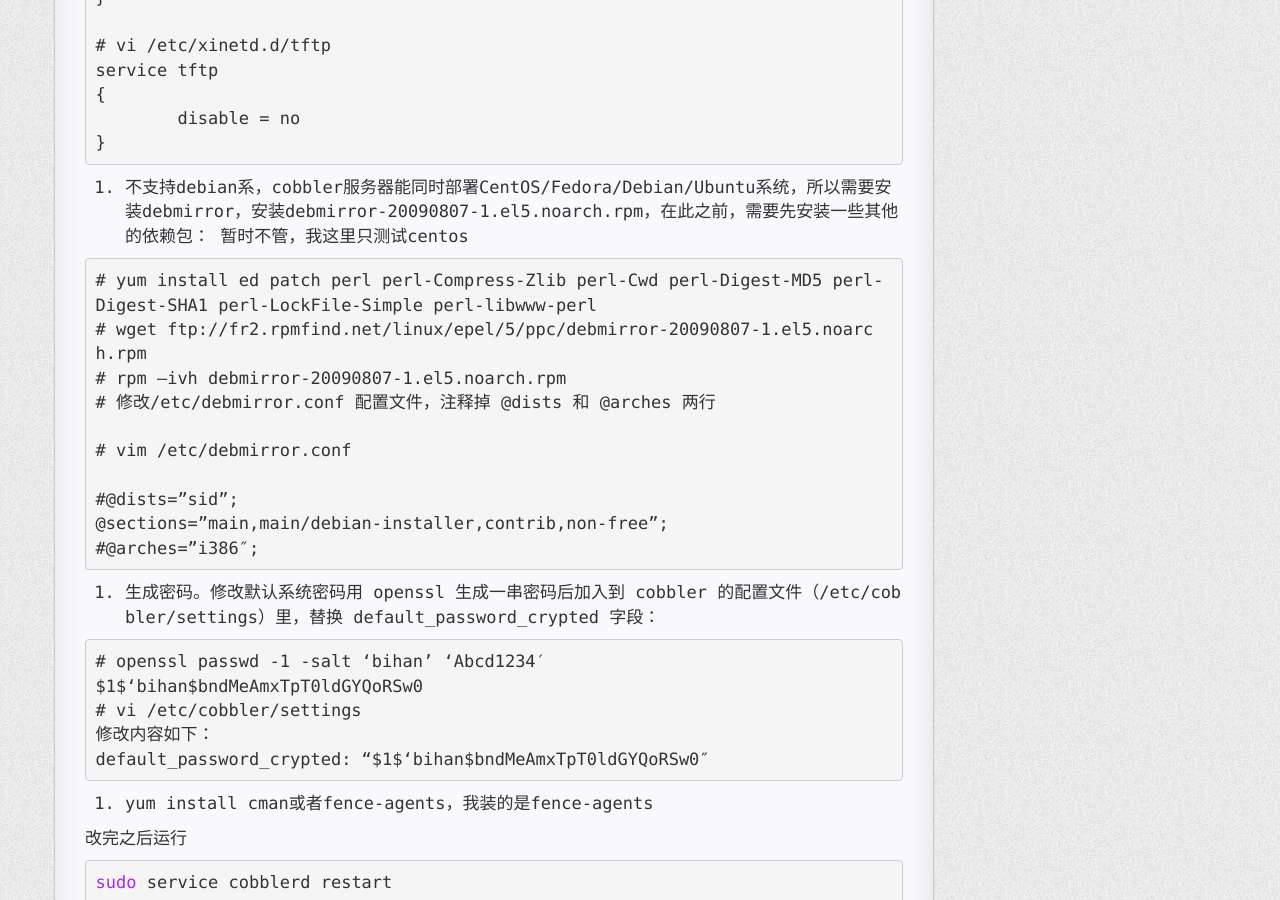
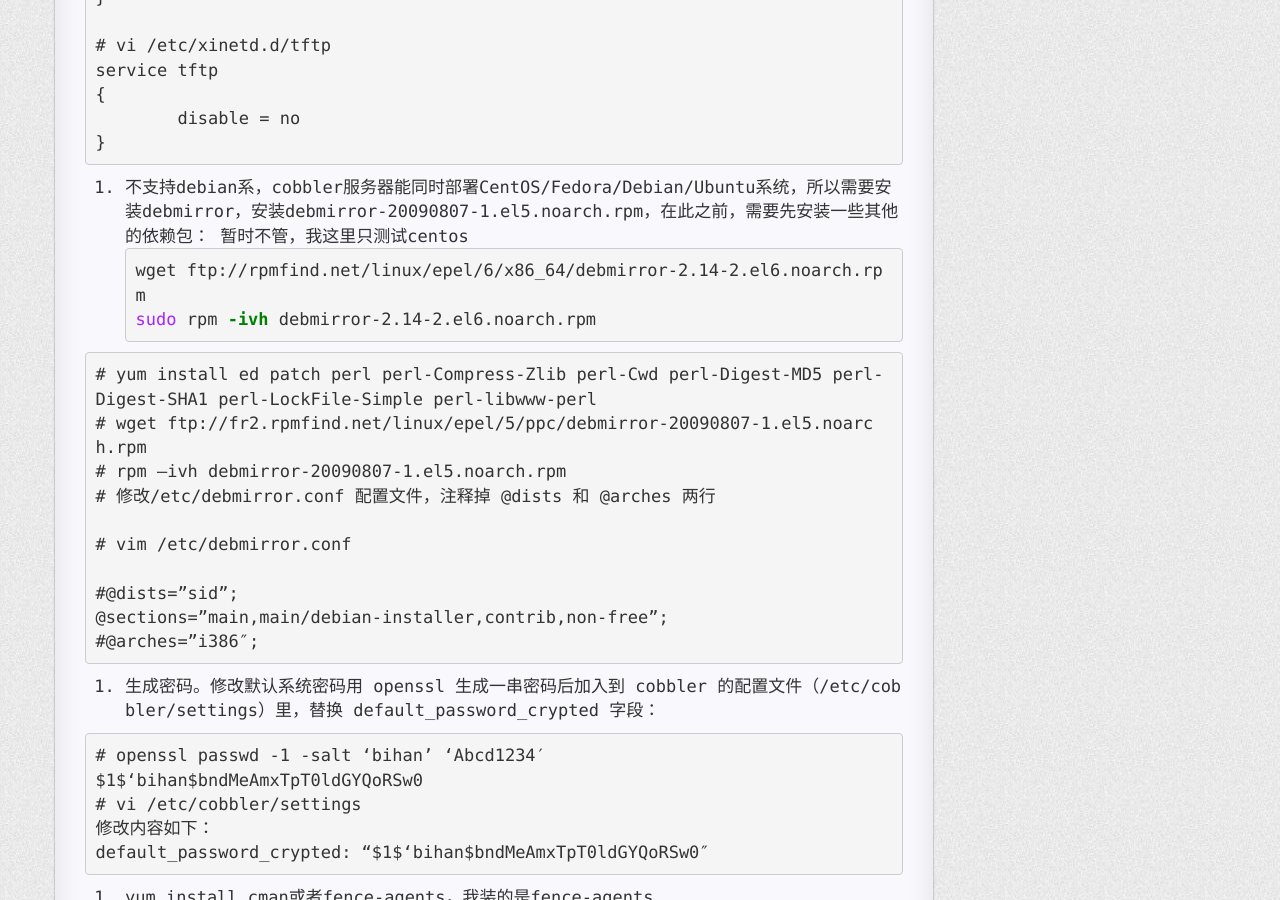
Before and after one commit to CodeJuan/codejuan.github.io2, a Jekyll site: the page built from _posts/2015-11-01-cobbler.md, in a window 1280 px wide and 900 px high, scrolled down 3834 px. Built offline with Jekyll 4.4.1, drawn with Linux system fonts in a browser that asks for light colours; nearby versions of some CDN libraries; Markdown is read by kramdown in place of the engine named in the settings; comment, search, counter and statistics services are not loaded.

Commit message:
Update 2015-11-01-cobbler.md

````diff
--- a/_posts/2015-11-01-cobbler.md
+++ b/_posts/2015-11-01-cobbler.md
@@ -180,6 +180,10 @@ service tftp
 
 5. 不支持debian系，cobbler服务器能同时部署CentOS/Fedora/Debian/Ubuntu系统，所以需要安装debmirror，安装debmirror-20090807-1.el5.noarch.rpm，在此之前，需要先安装一些其他的依赖包：
 暂时不管，我这里只测试centos
+```sh
+wget ftp://rpmfind.net/linux/epel/6/x86_64/debmirror-2.14-2.el6.noarch.rpm
+sudo rpm -ivh debmirror-2.14-2.el6.noarch.rpm
+```
 
 ```
 # yum install ed patch perl perl-Compress-Zlib perl-Cwd perl-Digest-MD5 perl-Digest-SHA1 perl-LockFile-Simple perl-libwww-perl
````
